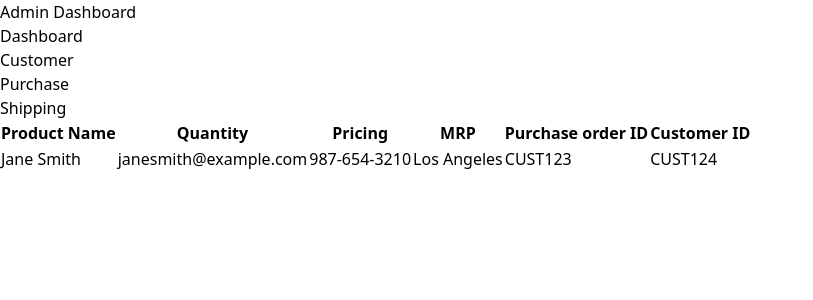
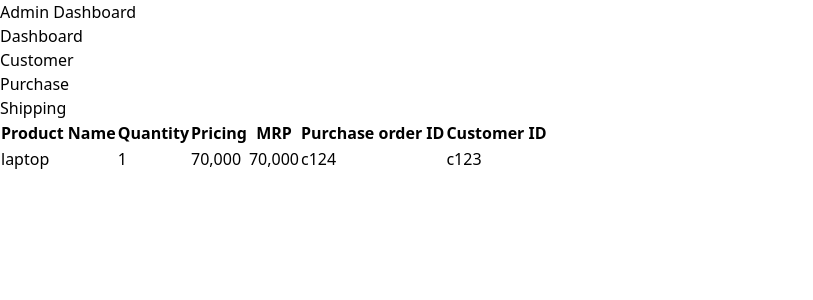
Before and after one commit to priyanshumodi/Admin-Pannel-Flipr, a React (Vite) app in the folder frontend/: page /admin/purchase in a window 1280 px wide. Shown: the top 300 px of the page, without its empty margins (0-813 px from the left). Built offline with nearby package versions, Linux system fonts and the light colour scheme.

Commit message:
shipping

```diff
--- a/frontend/src/Features/customerSlice.js
+++ b/frontend/src/Features/customerSlice.js
@@ -8,7 +8,7 @@ const initialState = {
 }
 
 export const customerSlice = createSlice({
-    name:"customer",
+    name:"root",
     initialState,
     reducers: {
 
--- a/frontend/src/components/Admin/Purchase.jsx
+++ b/frontend/src/components/Admin/Purchase.jsx
@@ -1,6 +1,7 @@
 import React from "react";
-
+import {useSelector} from "react-redux"
 function Purchase() {
+  const purchase = useSelector(state => state.purchaseReducer.purchase)
     return (
         <div class="container mx-auto p-6 dark:bg-zinc-800">
         <table class="min-w-full bg-white dark:bg-zinc-900">
@@ -39,26 +40,28 @@ function Purchase() {
             </tr>
           </thead>
           <tbody>
-            <tr>
+            {purchase.map((purchase) => (
+              <tr key={purchase.id}>
               <td class="px-6 py-4 whitespace-nowrap text-sm text-zinc-900 dark:text-zinc-200">
-                Jane Smith
+                {purchase.productName}
               </td>
               <td class="px-6 py-4 whitespace-nowrap text-sm text-zinc-900 dark:text-zinc-200">
-                janesmith@example.com
+                {purchase.quantity}
               </td>
               <td class="px-6 py-4 whitespace-nowrap text-sm text-zinc-900 dark:text-zinc-200">
-                987-654-3210
+              {purchase.pricing}
               </td>
               <td class="px-6 py-4 whitespace-nowrap text-sm text-zinc-900 dark:text-zinc-200">
-                Los Angeles
+              {purchase.mrp}
               </td>
               <td class="px-6 py-4 whitespace-nowrap text-sm text-zinc-900 dark:text-zinc-200">
-                CUST123
+              {purchase.id}
               </td>
               <td class="px-6 py-4 whitespace-nowrap text-sm text-zinc-900 dark:text-zinc-200">
-                CUST124
+              {purchase.Customer_ID}
               </td>
             </tr>
+            ))}
 
           </tbody>
         </table>
--- a/frontend/src/components/Admin/Shipping.jsx
+++ b/frontend/src/components/Admin/Shipping.jsx
@@ -1,6 +1,8 @@
 import React from "react";
+import {useSelector} from "react-redux"
 
 function Shipping() {
+  const shippings = useSelector(state => state.shippingReducer.shippings)
     return (
         <div class="container mx-auto p-6 dark:bg-zinc-800">
         <table class="min-w-full bg-white dark:bg-zinc-900">
@@ -34,23 +36,25 @@ function Shipping() {
             </tr>
           </thead>
           <tbody>
-            <tr>
+            {shippings.map((shipping) => (
+              <tr key={shipping.Customer_ID}>
               <td class="px-6 py-4 whitespace-nowrap text-sm text-zinc-900 dark:text-zinc-200">
-                Jane Smith
+                {shipping.Address}
               </td>
               <td class="px-6 py-4 whitespace-nowrap text-sm text-zinc-900 dark:text-zinc-200">
-                janesmith@example.com
+              {shipping.City}
               </td>
               <td class="px-6 py-4 whitespace-nowrap text-sm text-zinc-900 dark:text-zinc-200">
-                987-654-3210
+              {shipping.Pincode}
               </td>
               <td class="px-6 py-4 whitespace-nowrap text-sm text-zinc-900 dark:text-zinc-200">
-                Los Angeles
+              {shipping.Purchase_order_ID}
               </td>
               <td class="px-6 py-4 whitespace-nowrap text-sm text-zinc-900 dark:text-zinc-200">
-                CUST123
+              {shipping.Customer_ID}
               </td>
             </tr>
+            ))}
 
           </tbody>
         </table>
```
